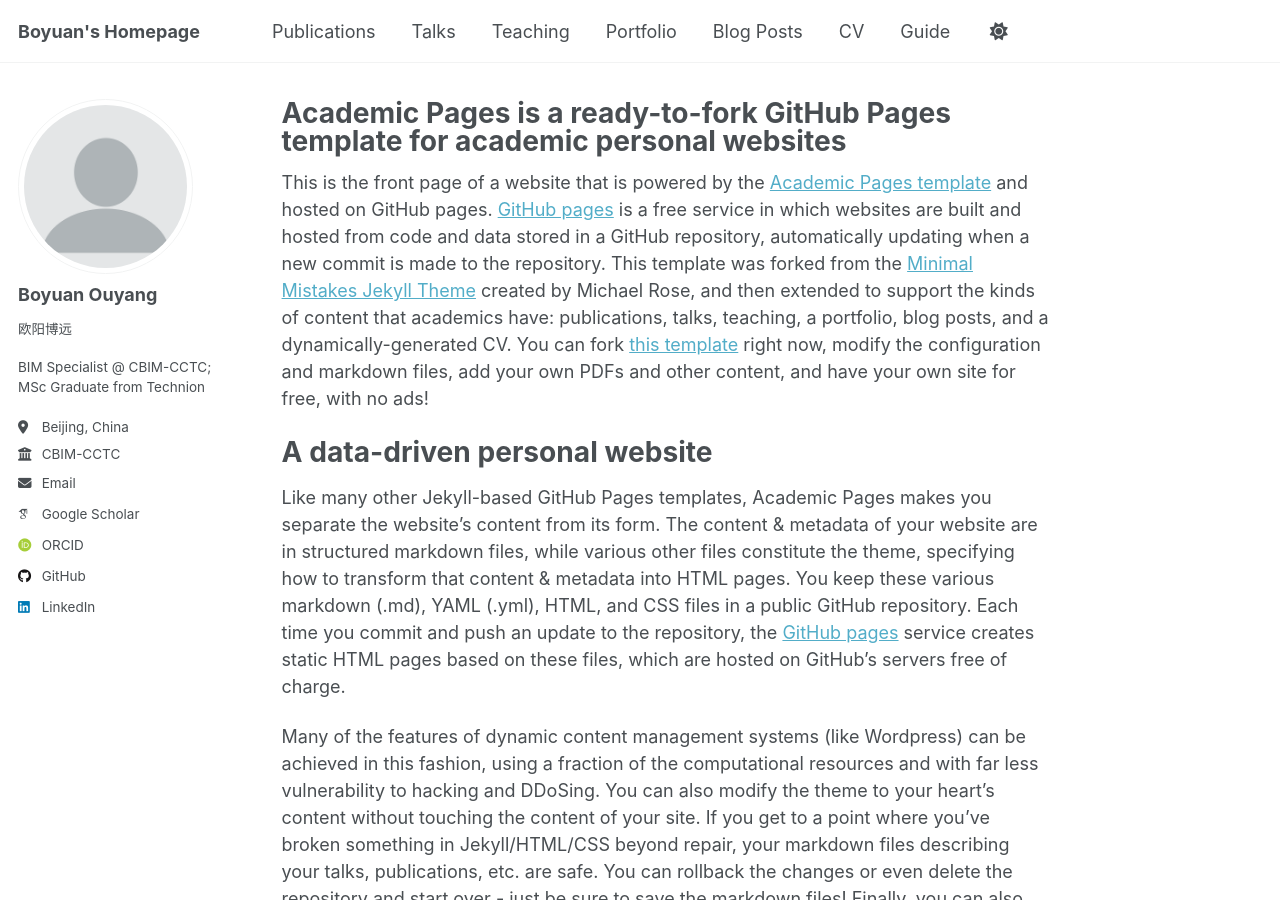
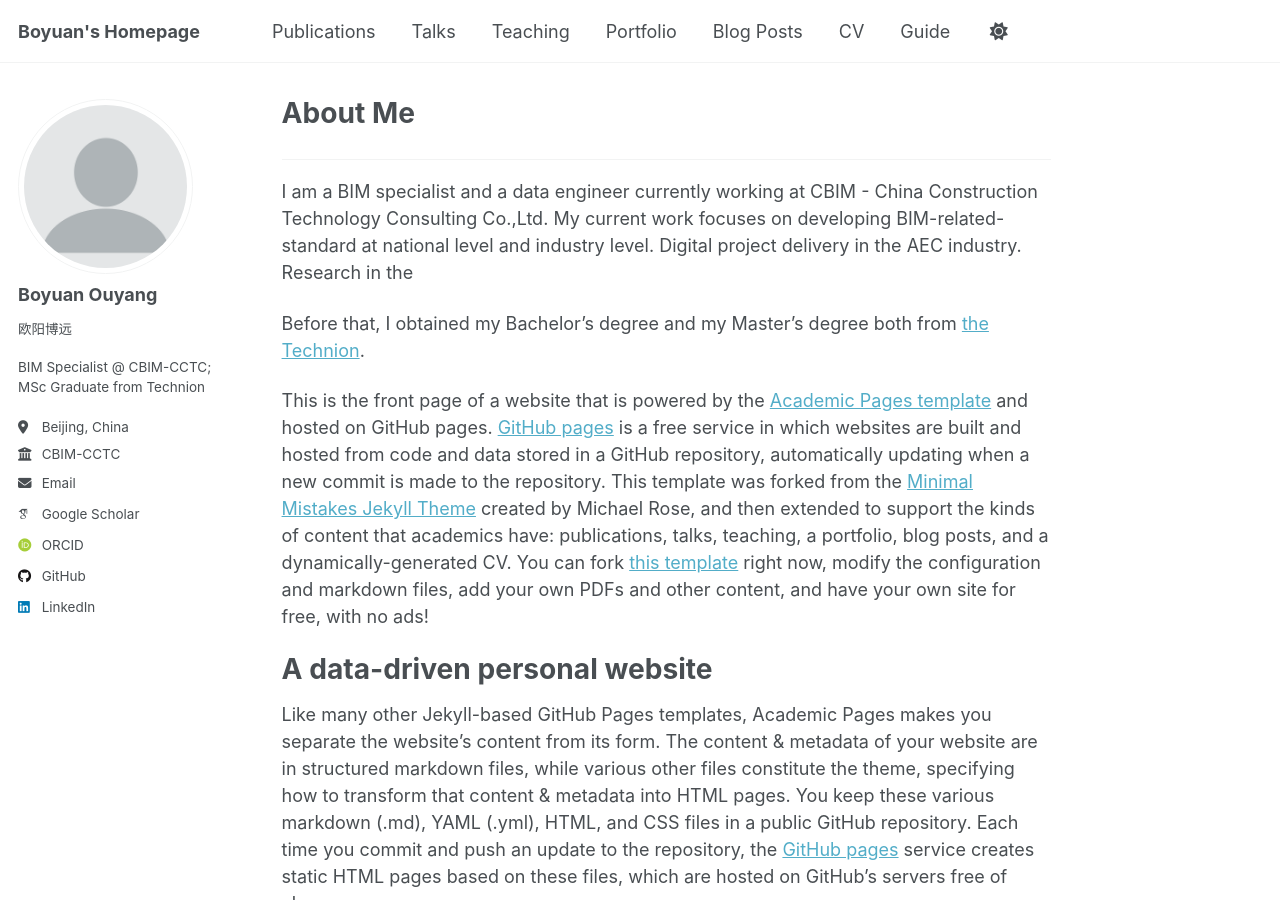
Before and after one commit to terry-oy/terry-oy.github.io, a Jekyll site: the page built from _pages/about.md, in a window 1280 px wide and 900 px high. Built offline with Jekyll 4.4.1, drawn with Linux system fonts in a browser that asks for light colours; some web fonts are replaced.

Commit message:
Update about.md

```diff
--- a/_pages/about.md
+++ b/_pages/about.md
@@ -1,11 +1,18 @@
 ---
 permalink: /
-title: "Academic Pages is a ready-to-fork GitHub Pages template for academic personal websites"
+title: "About Me"
 author_profile: true
 redirect_from:
   - /about/
   - /about.html
 ---
+
+------
+
+I am a BIM specialist and a data engineer currently working at CBIM - China Construction Technology Consulting Co.,Ltd. My current work focuses on developing BIM-related-standard at national level and industry level. Digital project delivery in the AEC industry. Research in the
+
+Before that, I obtained my Bachelor's degree and my Master's degree both from [the Technion](https://www.technion.ac.il/en/).
+
 
 This is the front page of a website that is powered by the [Academic Pages template](https://github.com/academicpages/academicpages.github.io) and hosted on GitHub pages. [GitHub pages](https://pages.github.com) is a free service in which websites are built and hosted from code and data stored in a GitHub repository, automatically updating when a new commit is made to the repository. This template was forked from the [Minimal Mistakes Jekyll Theme](https://mmistakes.github.io/minimal-mistakes/) created by Michael Rose, and then extended to support the kinds of content that academics have: publications, talks, teaching, a portfolio, blog posts, and a dynamically-generated CV. You can fork [this template](https://github.com/academicpages/academicpages.github.io) right now, modify the configuration and markdown files, add your own PDFs and other content, and have your own site for free, with no ads!
 
```
